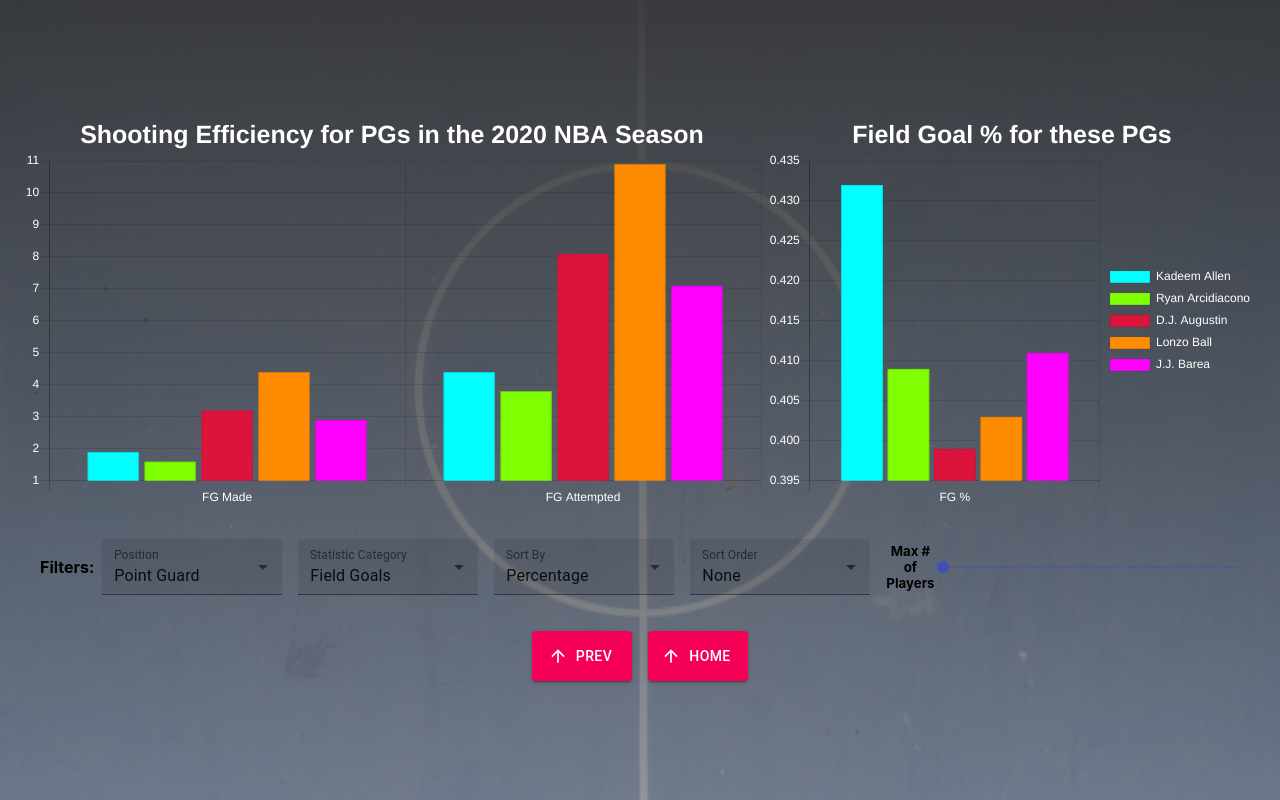
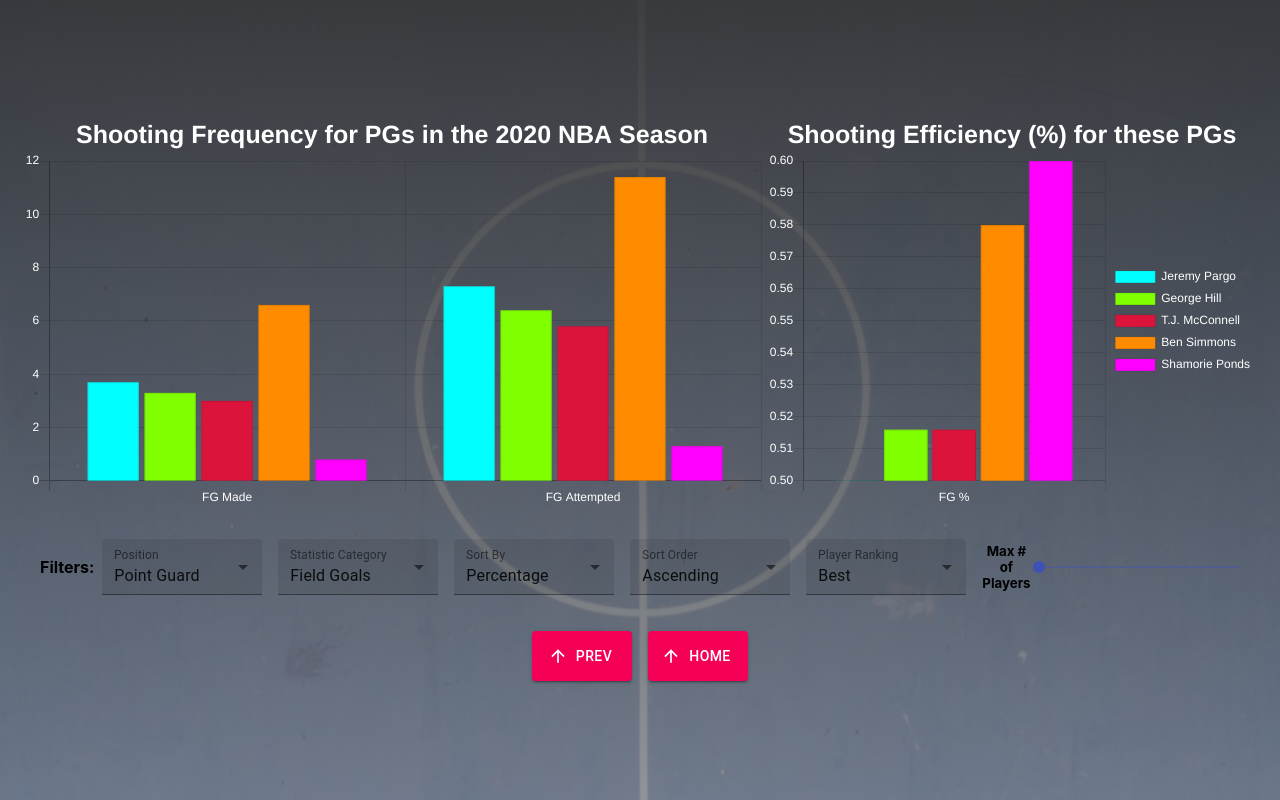
Before and after one commit to natekchua/NBA-Shooters-Shoot, a React (Create React App) app: page / in a window 1280 px wide. Shown: the part 800-1600 px from the top of the page. Built offline with nearby package versions, Linux system fonts and the light colour scheme.

Commit message:
added player ranking filter

```diff
--- a/src/components/Charts/ShotChart.jsx
+++ b/src/components/Charts/ShotChart.jsx
@@ -24,7 +24,7 @@ const useStyles = makeStyles((theme) => ({
   },
   formControl: {
     margin: theme.spacing(1),
-    minWidth: 180,
+    minWidth: 160,
   }
 }));
 
@@ -43,7 +43,8 @@ function ShotChart (props) {
   const [position, setPosition] = useState('PG');
   const [category, setCategory] = useState('FG');
   const [sortBy, setSortBy] = useState('Percentage');
-  const [sortOrder, setSortOrder] = useState('None');
+  const [sortOrder, setSortOrder] = useState('Ascending');
+  const [ranking, setRanking] = useState('Best');
   const [numPlayers, setNumPlayers] = useState(5);
 
   const xAxisLabels = [`${category} Made`, `${category} Attempted`];
@@ -132,11 +133,23 @@ function ShotChart (props) {
     // Position Filter
     subset = dataset.filter(p => p.Pos === position);
 
-    // Max # of Players Filter
-    subset = subset.slice(0, numPlayers);
-
     // Sorting Filters
     subset = applySortingFilter(subset);
+
+    // Max # of Players Filter
+    if (ranking === 'Best') {
+      if (sortOrder === 'Ascending') {
+        subset = subset.slice(subset.length - numPlayers, subset.length);
+      } else {
+        subset = subset.slice(0, numPlayers);
+      }
+    } else {
+      if (sortOrder === 'Ascending') {
+        subset = subset.slice(0, numPlayers);
+      } else {
+        subset = subset.slice(subset.length - numPlayers, subset.length);
+      }
+    }
 
     const playerLabels = subset.map(p => p.Player);
 
@@ -184,8 +197,8 @@ function ShotChart (props) {
     };
   }
 
-  options.title.text = `Shooting Efficiency for ${position}s in the 2020 NBA Season`;
-  optionsPCT.title.text = `Field Goal % for these ${position}s`;
+  options.title.text = `Shooting Frequency for ${position}s in the 2020 NBA Season`;
+  optionsPCT.title.text = `Shooting Efficiency (%) for these ${position}s`;
 
   return (
     <div className='position-container chart-bg-odd' id='shot-chart'>
@@ -253,9 +266,9 @@ function ShotChart (props) {
                 native
                 value={sortBy}
                 onChange={e => setSortBy(e.target.value)}
-                label='Sorting'
+                label='Sort By'
                 inputProps={{
-                  name: 'Sorting',
+                  name: 'Sort By',
                   id: 'outlined-position-native-simple',
                 }}
               >
@@ -270,15 +283,30 @@ function ShotChart (props) {
                 native
                 value={sortOrder}
                 onChange={e => setSortOrder(e.target.value)}
-                label='Sorting'
+                label='Sort Order'
                 inputProps={{
-                  name: 'Sorting',
+                  name: 'Sort Order',
                   id: 'outlined-position-native-simple',
                 }}
               >
-                <option value={'None'}>None</option>
                 <option value={'Ascending'}>Ascending</option>
                 <option value={'Descending'}>Descending</option>
+              </Select>
+            </FormControl>
+            <FormControl variant='filled' className={classes.formControl}>
+              <InputLabel htmlFor='filled-position-native-simple'>Player Ranking</InputLabel>
+              <Select
+                native
+                value={ranking}
+                onChange={e => setRanking(e.target.value)}
+                label='Ranking'
+                inputProps={{
+                  name: 'Ranking',
+                  id: 'outlined-position-native-simple',
+                }}
+              >
+                <option value={'Best'}>Best</option>
+                <option value={'Worst'}>Worst</option>
               </Select>
             </FormControl>
             <h5 className='filter-item'>Max # of Players</h5>
```
